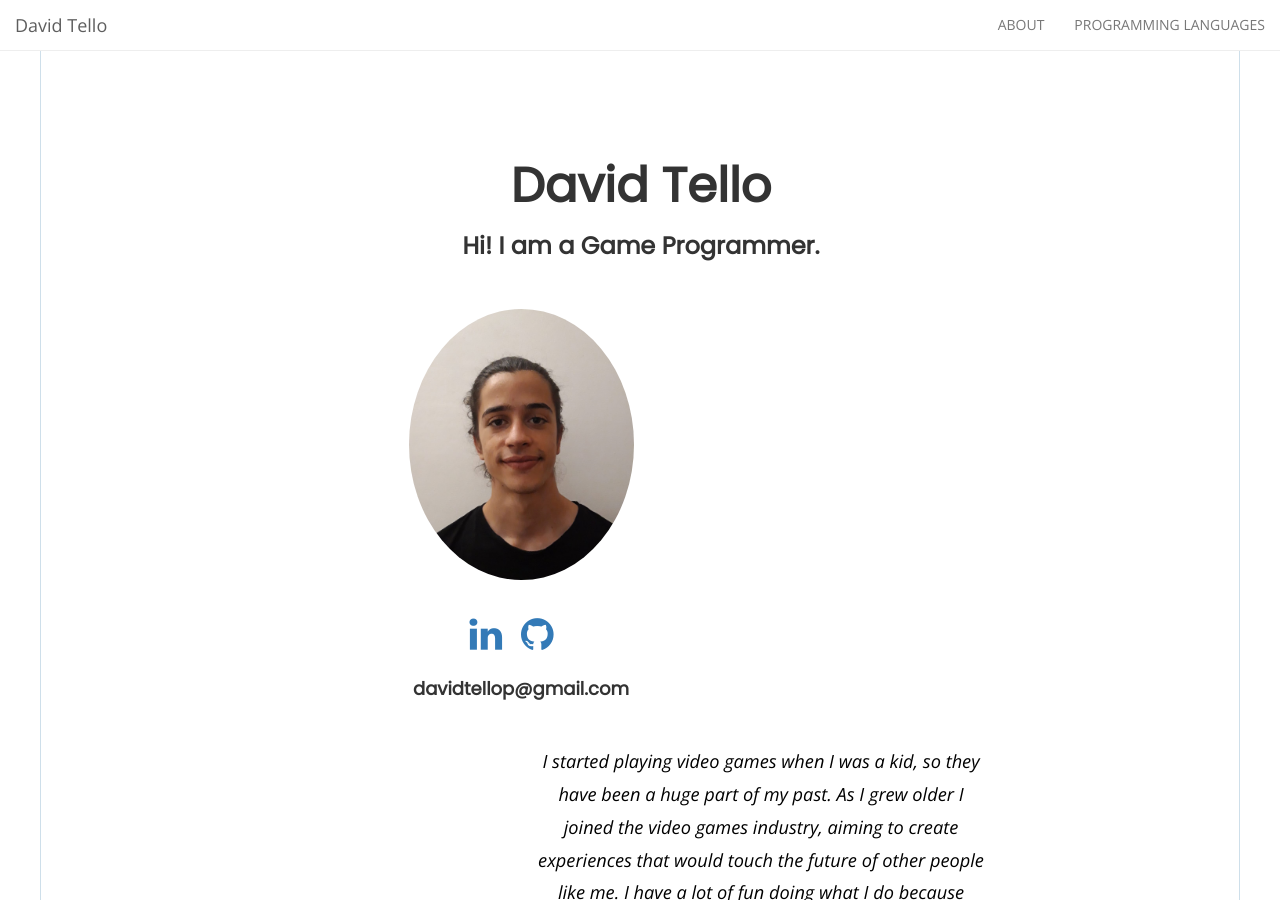
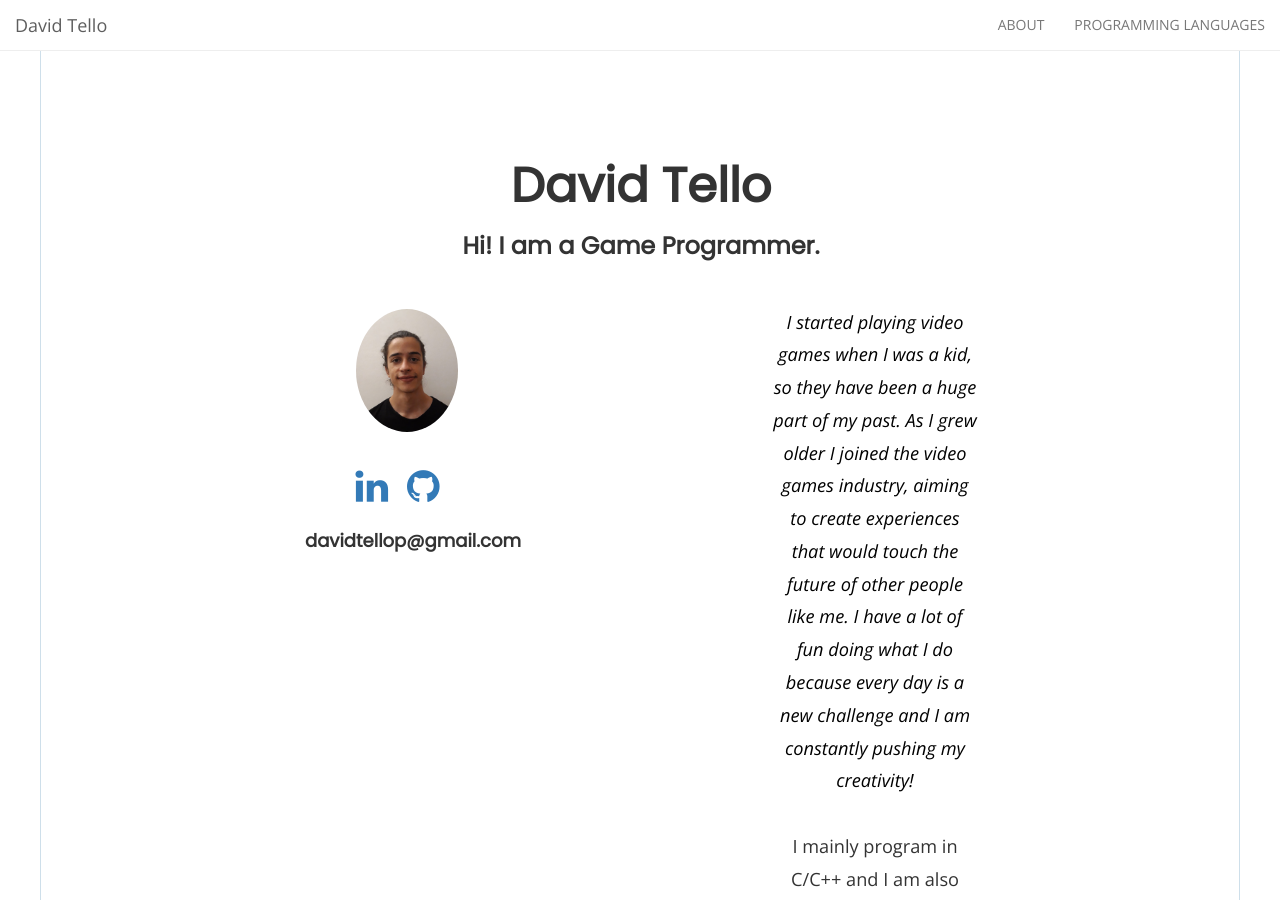
Before and after one commit to DavidTello1/Website, a Jekyll site: the page built from index.html, in a window 1280 px wide and 900 px high. Built offline with Jekyll 4.4.1, drawn with Linux system fonts in a browser that asks for light colours; nearby versions of some CDN libraries; the list of posts is cut into pages by our own code.

Commit message:
Update home-hero.html

```diff
--- a/_includes/home-hero.html
+++ b/_includes/home-hero.html
@@ -1,6 +1,6 @@
 <div class="container">
   <div class="row">
-    <div class="col-md-14">
+    <div class="col-md-12">
       <div class="hero-container">
         <div class="hero-content">
 
@@ -12,7 +12,7 @@
           <h3 class="text-center">{{site.description}}</h3>
           {% endif %}
 
-          <div class="col-md-4 col-md-8 pull-left">
+          <div class="col-md-4 col-md-4 pull-left">
             <br><br>
             <img class="img-responsive img-circle my-profile-pic" src="{{ site.url }}/Website/img/Picture.png">
 
@@ -32,7 +32,7 @@
             {% endif %}
           </div>
 
-          <div class="col-md-4 col-md-8 pull-right">
+          <div class="col-md-4 col-md-4 pull-right">
             {% include about.html %}
           </div>
 
```
